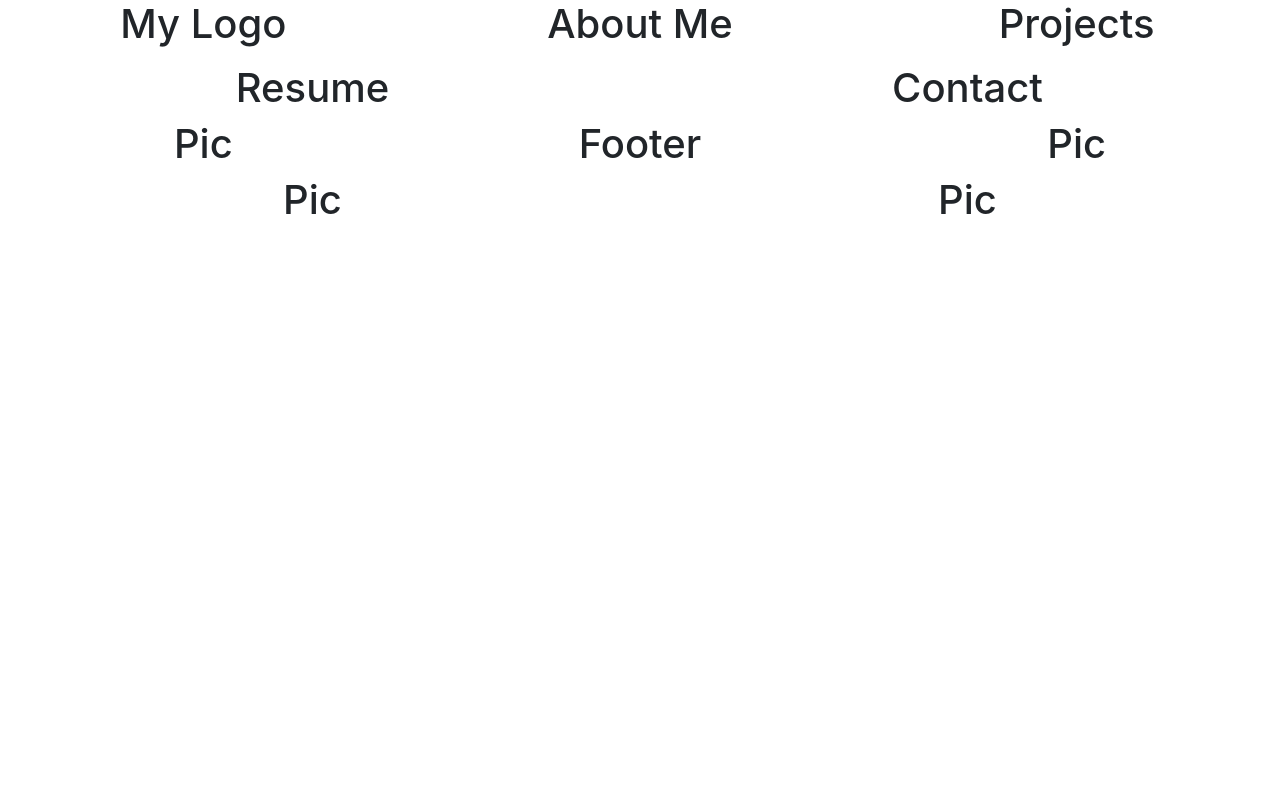
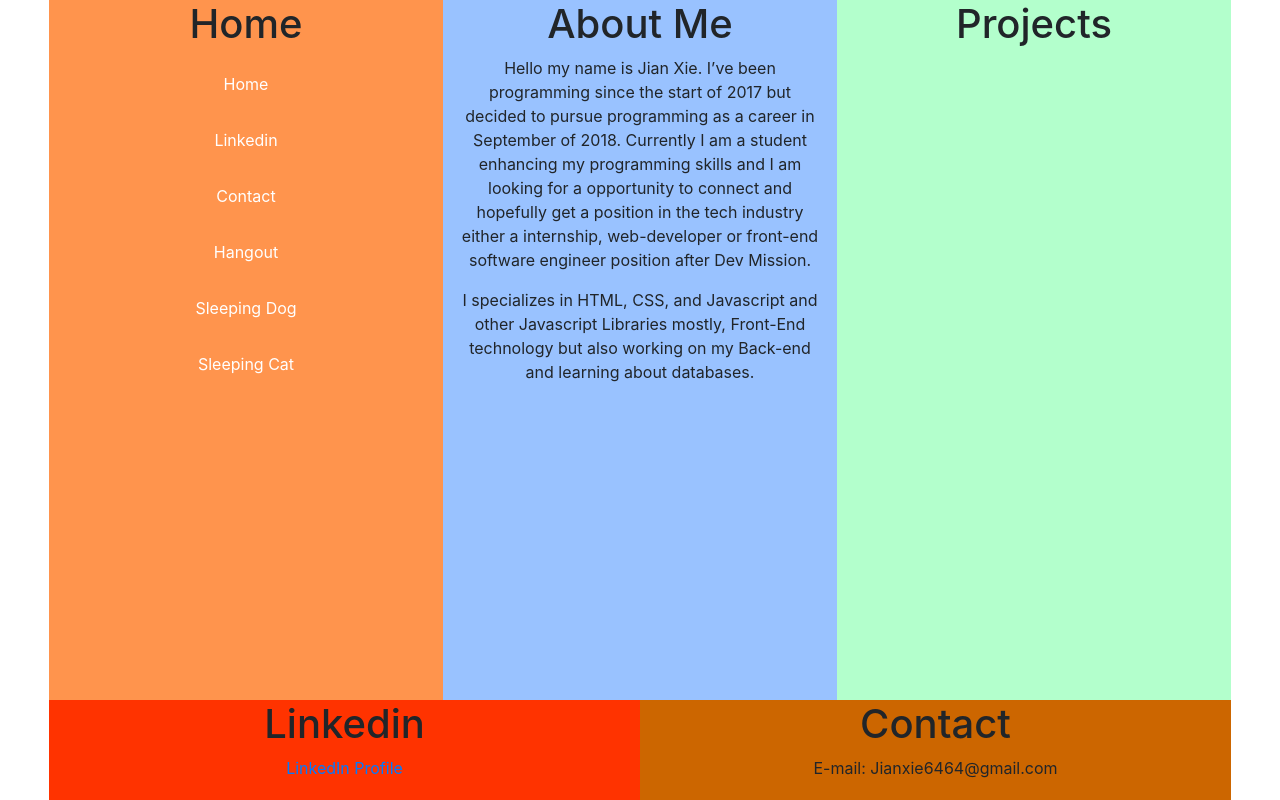
Before and after one commit to Chronowork1/devprofile, a plain HTML site: page index.html in a window 1280 px wide. Shown: the top 800 px of the page. Drawn offline with nearby package versions, Linux system fonts and the light colour scheme.

Commit message:
Included images, color and decorations for now

```diff
--- a/index.html
+++ b/index.html
@@ -16,25 +16,28 @@
     <title>Hello, world!</title>
   </head>
 
-  <body style="max-width:100%">
+  <body>
     <div class="row">
-      <div class="col-sm-4">
-        <h1>My Logo</h1>
+      <div class="col-sm-4 home" id="home">
+        <h1>Home</h1>
         <div>
-          <p></p>
-          <p></p>
-          <p></p>
-          <p></p>
+          <a href="#home">Home</a>
+          <a href="#resume">Linkedin</a>
+          <a href="#contact">Contact</a>
+          <a href="#hangout">Hangout</a>
+          <a href="#dog">Sleeping Dog</a>
+          <a href="#cat">Sleeping Cat</a>
         </div>
       </div>
-      <div class="col-sm-4">
+      <div class="col-sm-4 about">
         <h1>About Me</h1>
         <div>
-          <p></p>
-          <p></p>
+          <p>Hello my name is Jian Xie. I’ve been programming since the start of 2017 but decided to pursue programming as a career in September of 2018. Currently I am a student enhancing my programming skills and I am looking for a opportunity to connect and hopefully get a position in the tech industry either a internship, web-developer or front-end software engineer position after Dev Mission. </p>
+          <p>I specializes in HTML, CSS, and Javascript and other Javascript Libraries mostly, Front-End technology but also working on my Back-end and learning about databases.</p>
+          <!--<p>I also worked as a teacher’s assistant in high school which basically assist the teacher in many tasks such as printing, stacking and copying which shows diligent and detail-orientation. Having these skills, I think I work well in both teams and individually.</p>-->
         </div>
       </div>
-      <div class="col-sm-4">
+      <div class="col-sm-4 project">
         <h1>Projects</h1>
         <div>
 
@@ -44,33 +47,49 @@
 
 
     <div class="row">
-      <div class="col-sm-6 text-center">
-        <h1>Resume</h1>
+      <div class="col-sm-6 text-center resume" id="resume">
+        <h1>Linkedin</h1>
+        <div>
+          <a href="https://www.linkedin.com/in/jian-x-65b570167/">LinkedIn Profile</a>
+        </div>
       </div>
-      <div class="col-sm-6">
+
+      <div class="col-sm-6 contact" id="contact">
         <h1>Contact</h1>
+        <div>
+          <p>E-mail: Jianxie6464@gmail.com</p>
+        </div>
       </div>
     </div>
 
     <div class="row">
-      <div class="col-sm-4">
-        <h1>Pic</h1>
+      <div class="col-sm-4 dog" id="dog">
+        <h1>Dog</h1>
+        <div>
+          <img src="Dog1.jpg" alt="This is a sleeping dog.">
+          <img src="Dog2.jpg" alt="This is a sleeping dog.">
+        </div>
       </div>
-      <div class="col-sm-4">
-        <h1>Footer</h1>
+      <div class="col-sm-4 hangout" id="hangout">
+        <h1>Hangout</h1>
+        <p>Feel free to contact me and lets get coffee sometimes.</p>
       </div>
-      <div class="col-sm-4">
-        <h1>Pic</h1>
+      <div class="col-sm-4 cat" id="cat">
+        <h1>Cat</h1>
+        <div>
+          <img src="Cat1.jpg" alt="This is a sleeping cat.">
+          <img src="Cat2.jpg" alt="This is a sleeping cat.">
+        </div>
       </div>
     </div>
 
-    <div class="row">
+    <!--<div class="row">
       <div class="col-sm-6 text-center">
         <h1>Pic</h1>
       </div>
       <div class="col-sm-6">
         <h1>Pic</h1>
       </div>
-    </div>
+    </div>-->
   </body>
 </html>
--- a/main.css
+++ b/main.css
@@ -1,3 +1,56 @@
 body{
-    text-align:center
+    margin: 0 auto;
+    max-width: 90%;
+    text-align: center;
 }
+
+.col-sm-4{
+    height: 700px;
+}
+
+.col-sm-6{
+    height: 700px;
+}
+
+.home{
+    background-color: rgb(255, 148, 77);
+}
+.home div a{
+    display: block;
+    color: white;
+    padding: 16px;
+    text-decoration: none;
+}
+.home div a:hover{
+    color: black;
+}
+.about{
+    background-color: rgb(153, 194, 255);
+}
+.project{
+    background-color: rgb(179, 255, 204);
+}
+
+.resume{
+    background-color: rgb(255, 51, 0);
+}
+
+.contact{
+    background-color: rgb(204, 102, 0);
+}
+
+.hangout{
+    background-color: rgb(128, 128, 128);
+}
+
+.dog{
+    background-color: rgb(225, 220, 242);
+}
+
+.cat{
+    background-color:rgb(186, 245, 248);
+}
+img{
+    max-width: 100%;
+    max-height: 100%;
+}
```
Also changed, not shown: Cat1.jpg (added), Cat2.jpg (added), Dog1.jpg (added), Dog2.jpg (added).
